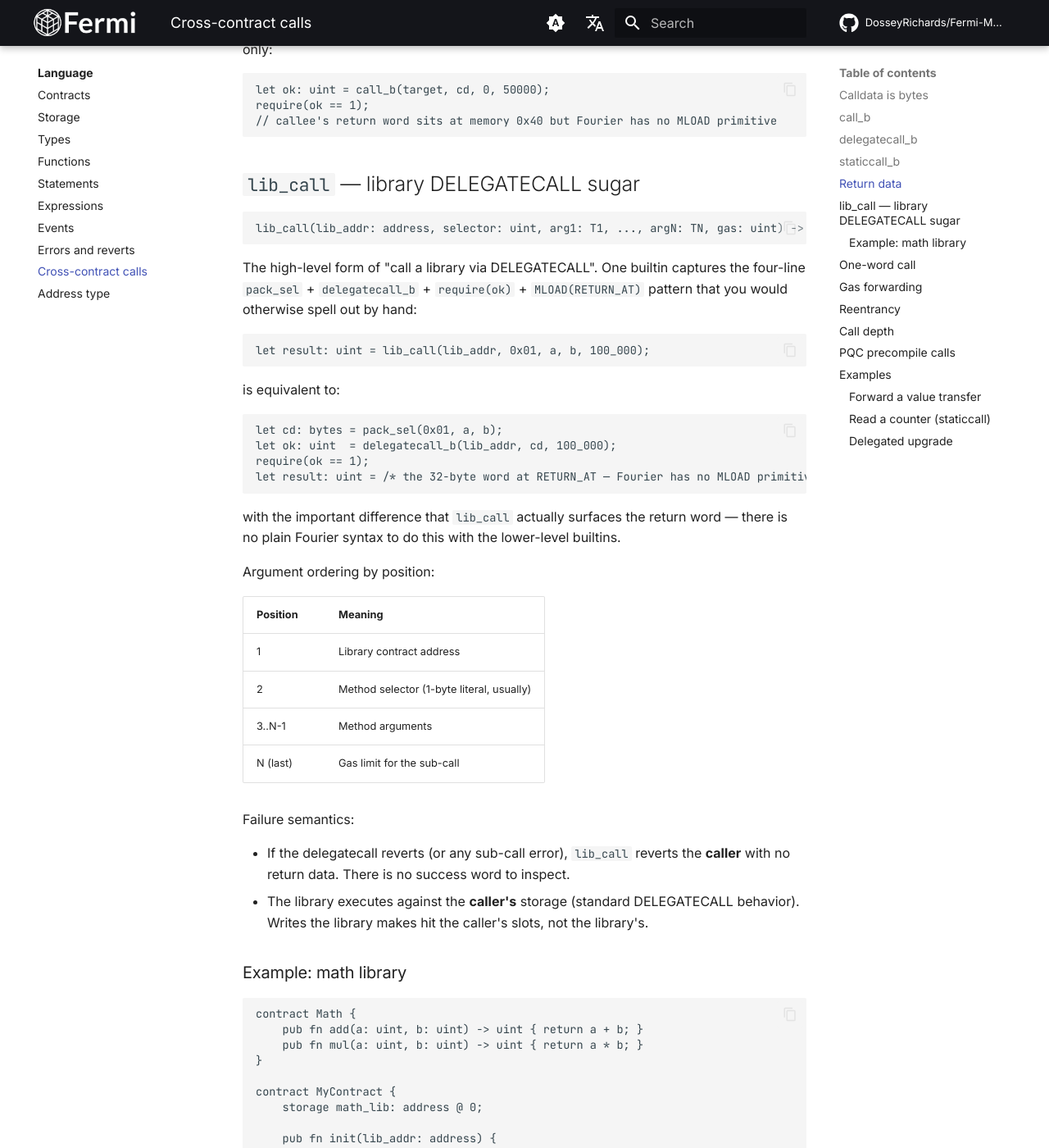
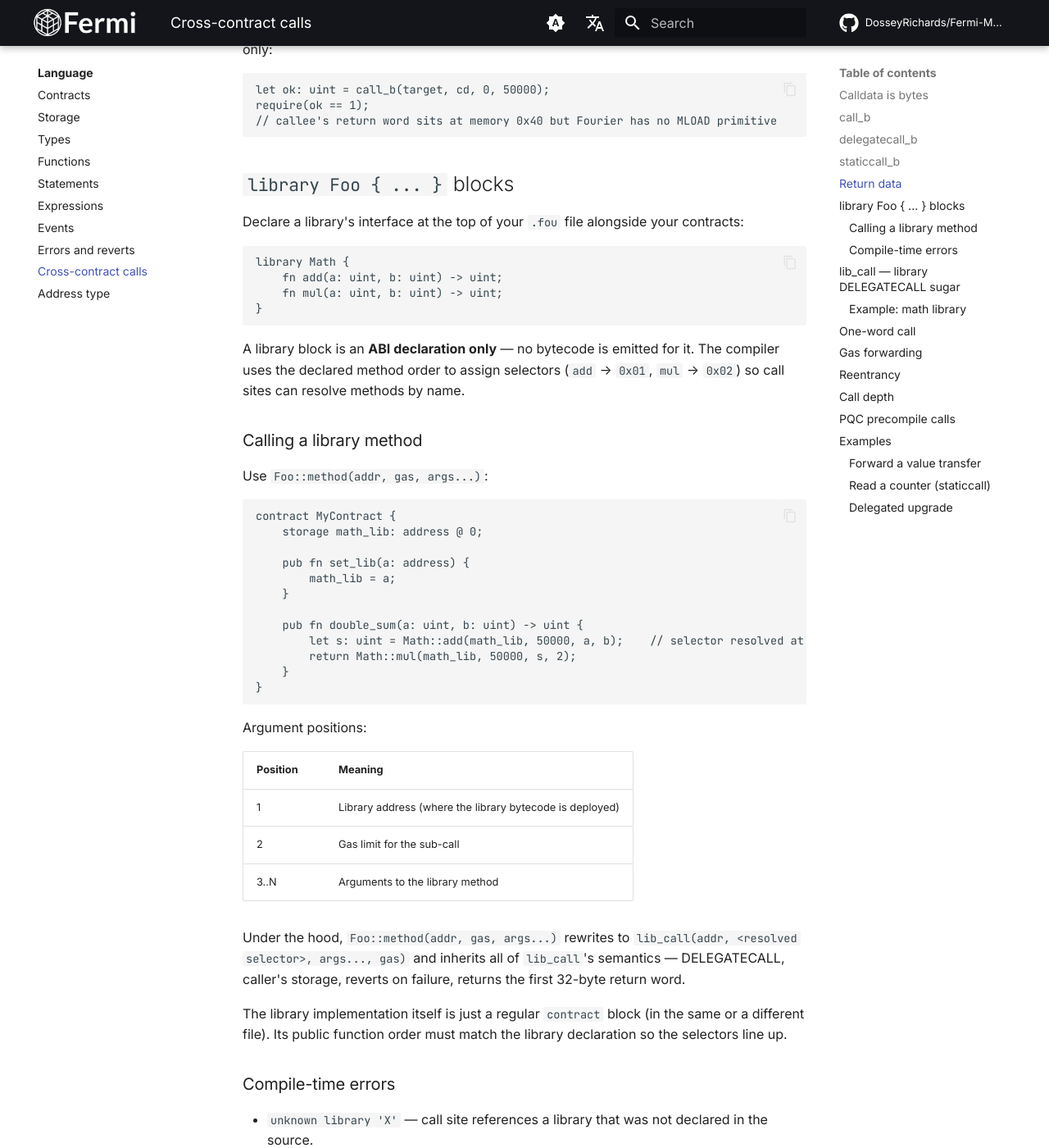
Before and after one commit to DosseyRichards/Fermi-Fourier, an MkDocs documentation site: the page built from docs/language/cross-contract.md, in a window 1280 px wide and 1400 px high, scrolled down 2062 px. Shown: the whole window at 82% size. Built offline with MkDocs 1.6.1 and Material for MkDocs 9.7.7, drawn with Linux system fonts in a browser that asks for light colours; comment, search, counter and statistics services are not loaded; some of the changed text lies outside the part shown.

Commit message:
docs: library Foo {...} block syntax

````diff
--- a/docs/language/cross-contract.md
+++ b/docs/language/cross-contract.md
@@ -93,6 +93,68 @@ let ok: uint = call_b(target, cd, 0, 50000);
 require(ok == 1);
 // callee's return word sits at memory 0x40 but Fourier has no MLOAD primitive
 ```
+
+## `library Foo { ... }` blocks { #library-blocks }
+
+Declare a library's interface at the top of your `.fou` file alongside
+your contracts:
+
+```fourier
+library Math {
+    fn add(a: uint, b: uint) -> uint;
+    fn mul(a: uint, b: uint) -> uint;
+}
+```
+
+A library block is an **ABI declaration only** — no bytecode is emitted
+for it. The compiler uses the declared method order to assign
+selectors (`add` → `0x01`, `mul` → `0x02`) so call sites can resolve
+methods by name.
+
+### Calling a library method
+
+Use `Foo::method(addr, gas, args...)`:
+
+```fourier
+contract MyContract {
+    storage math_lib: address @ 0;
+
+    pub fn set_lib(a: address) {
+        math_lib = a;
+    }
+
+    pub fn double_sum(a: uint, b: uint) -> uint {
+        let s: uint = Math::add(math_lib, 50000, a, b);    // selector resolved at compile time
+        return Math::mul(math_lib, 50000, s, 2);
+    }
+}
+```
+
+Argument positions:
+
+| Position | Meaning |
+|---|---|
+| 1 | Library address (where the library bytecode is deployed) |
+| 2 | Gas limit for the sub-call |
+| 3..N | Arguments to the library method |
+
+Under the hood, `Foo::method(addr, gas, args...)` rewrites to
+`lib_call(addr, <resolved selector>, args..., gas)` and inherits all of
+`lib_call`'s semantics — DELEGATECALL, caller's storage, reverts on
+failure, returns the first 32-byte return word.
+
+The library implementation itself is just a regular `contract` block
+(in the same or a different file). Its public function order must
+match the library declaration so the selectors line up.
+
+### Compile-time errors
+
+- `unknown library 'X'` — call site references a library that was
+  not declared in the source.
+- `library 'X' has no method 'y'` — method name doesn't match any
+  entry in the library declaration.
+- `X::y call needs at least (lib_addr, gas); got N args` — the two
+  mandatory positional args are missing.
 
 ## `lib_call` — library DELEGATECALL sugar
 
````
Also changed, not shown: TODO.md (+10 -6 lines), docs/index.md (+6 -1 lines).
